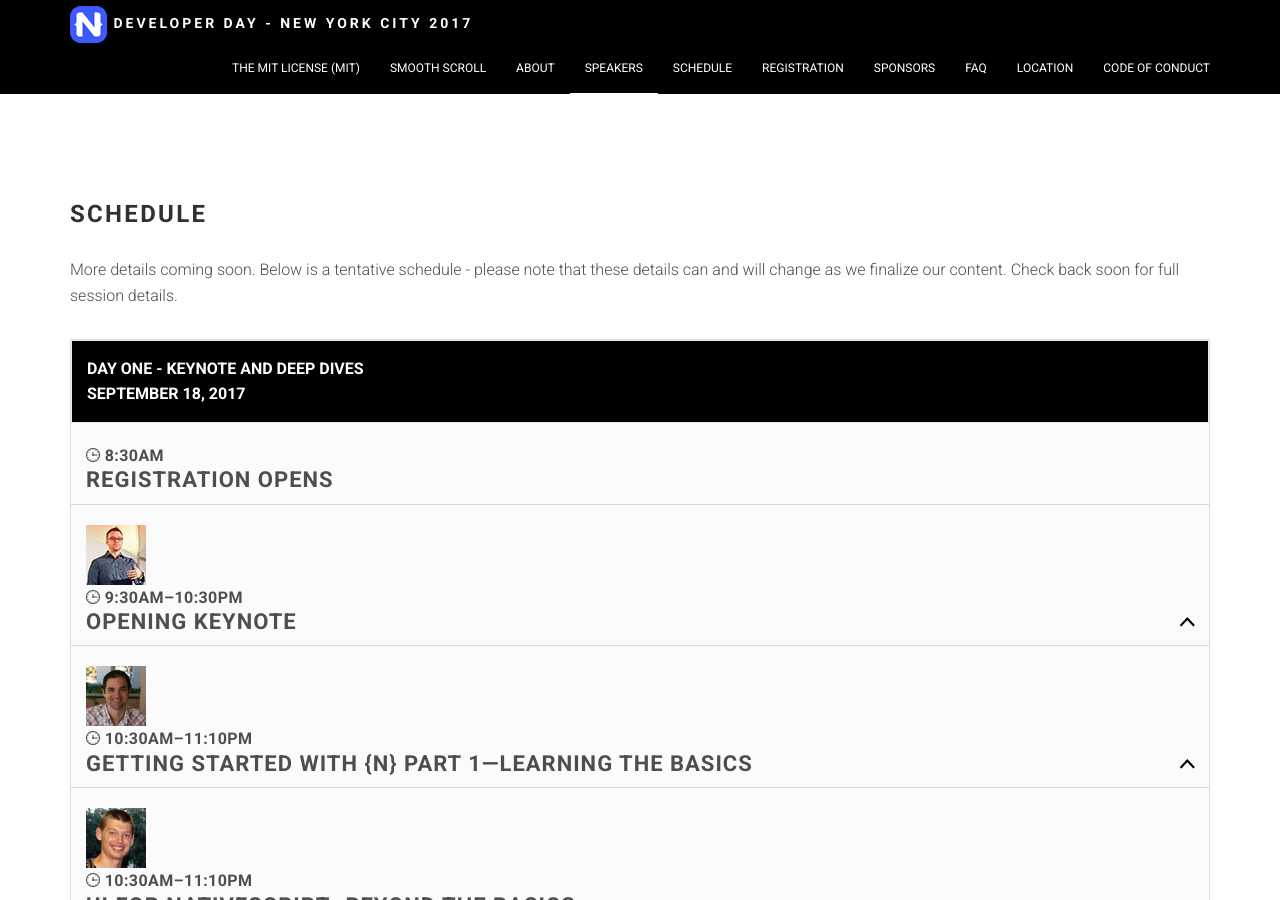
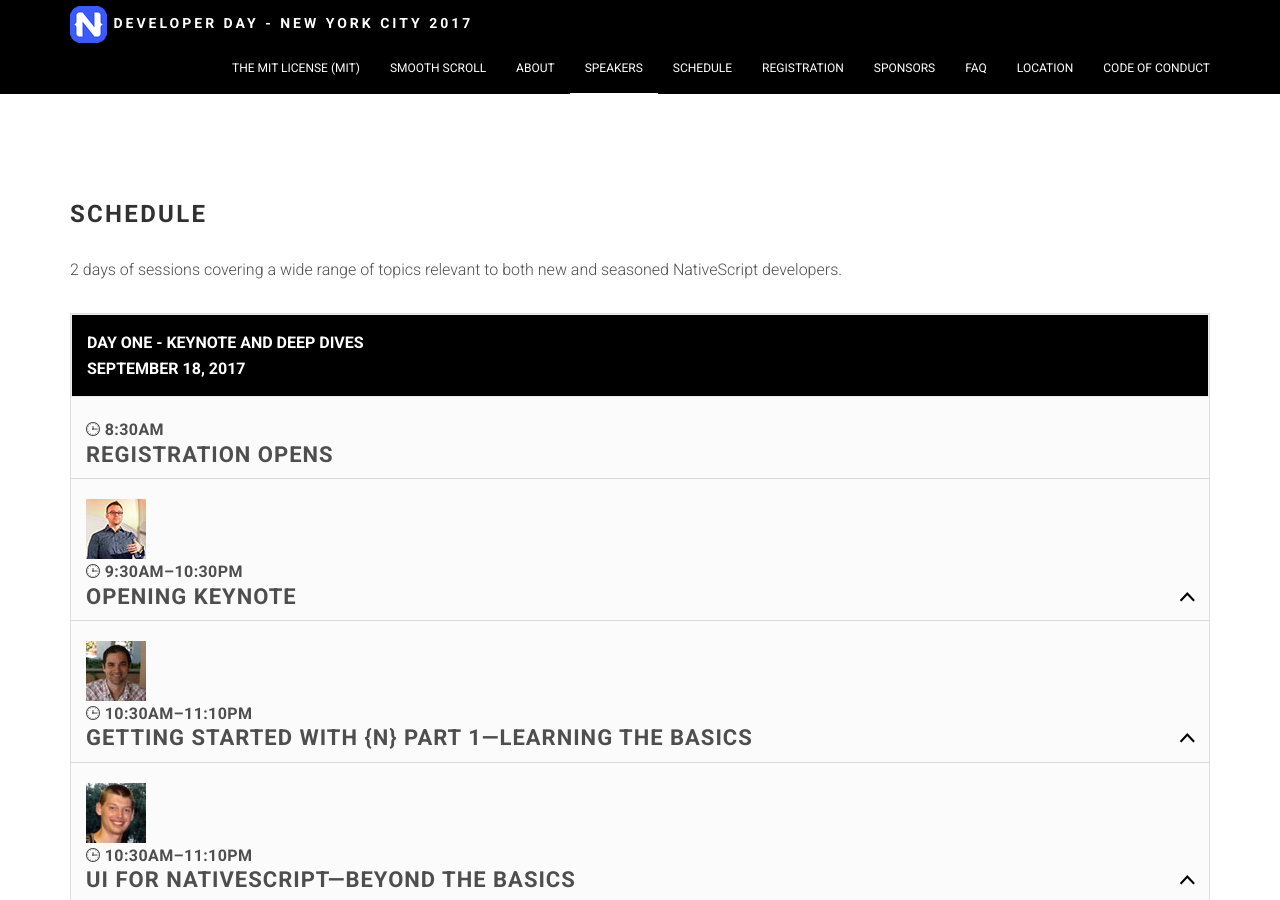
Before and after one commit to NativeScript/nativescript-developer-day, a Jekyll site: the page built from index.html, in a window 1280 px wide and 900 px high, scrolled down 5980 px. Built offline with Jekyll 4.4.1, drawn with Linux system fonts in a browser that asks for light colours; some web fonts are replaced; some of the changed text lies outside the part shown.

Commit message:
some tweaks

```diff
--- a/_data/faq.yaml
+++ b/_data/faq.yaml
@@ -1,8 +1,8 @@
 -   question: "What is the price of the ticket?"
     answer: "Tickets are $100 and include both event days plus lunch each day and any social events."
 -   question: "What's included in my ticket?"
-    answer: "The conference  ticket includes access to both full days of sessions, lunch and a post-conference social event."
+    answer: "The conference ticket includes access to both full days of sessions, lunch and a post-conference social event."
 -   question: "Where should I stay?"
-    answer: "Details coming soon."
+    answer: "There are a number of hotels nearby the event venue. Across the street from the event venue is [Iberostar 70 Park Avenue](https://www.iberostar.com/en/hotels/new-york/iberostar-70-park-avenue). For a more budget conscious option, [Pod39](http://thepodhotel.com/pod-39/) is a short 5 minute walk away."
 -   question: "I have a question or concern, who should I contact?"
     answer: "You can contact Brian Rinaldi at brian.rinaldi@progress.com"
--- a/schedule.md
+++ b/schedule.md
@@ -4,4 +4,4 @@ weight: 3
 layout: page
 ---
 
-More details coming soon. Below is a tentative schedule - please note that these details can and will change as we finalize our content. Check back soon for full session details.
+2 days of sessions covering a wide range of topics relevant to both new and seasoned NativeScript developers.
--- a/speakers.md
+++ b/speakers.md
@@ -4,4 +4,4 @@ weight: 2
 layout: page
 ---
 
-We are in the process of finalizing our schedule. **More speakers will be announced soon!**
+The best and the brightest from around the globe will be speaking at NativeScript Developer Day!
```
